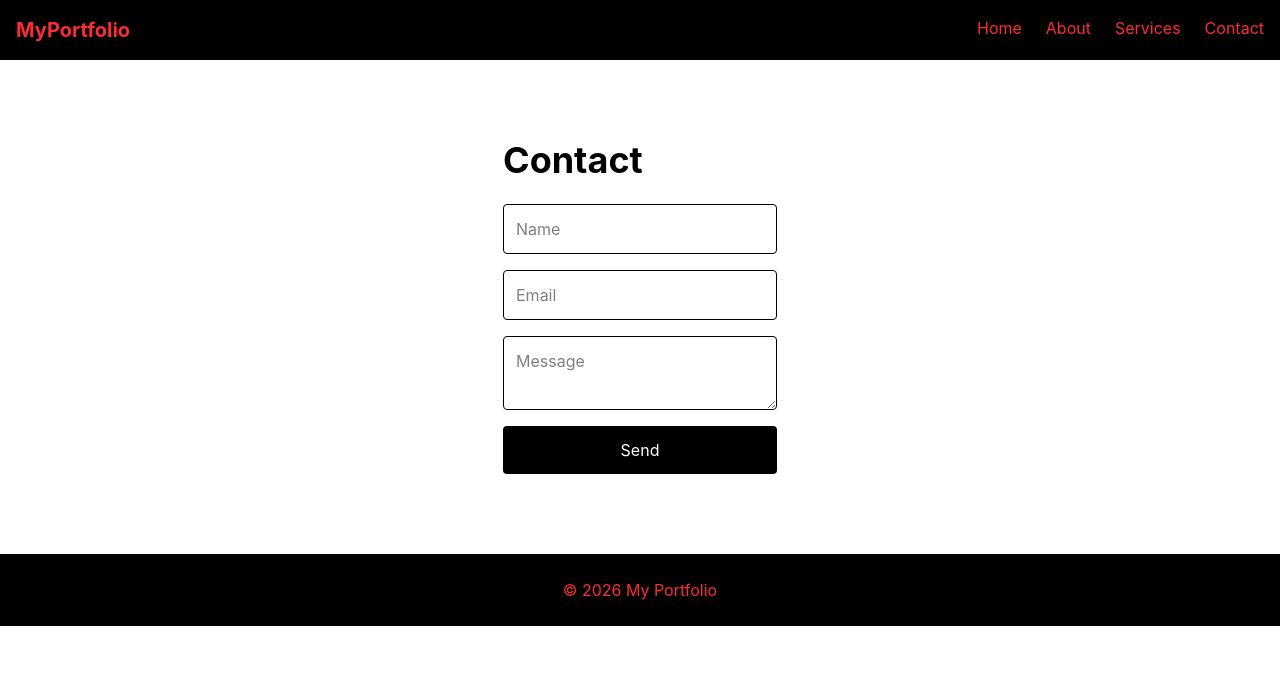
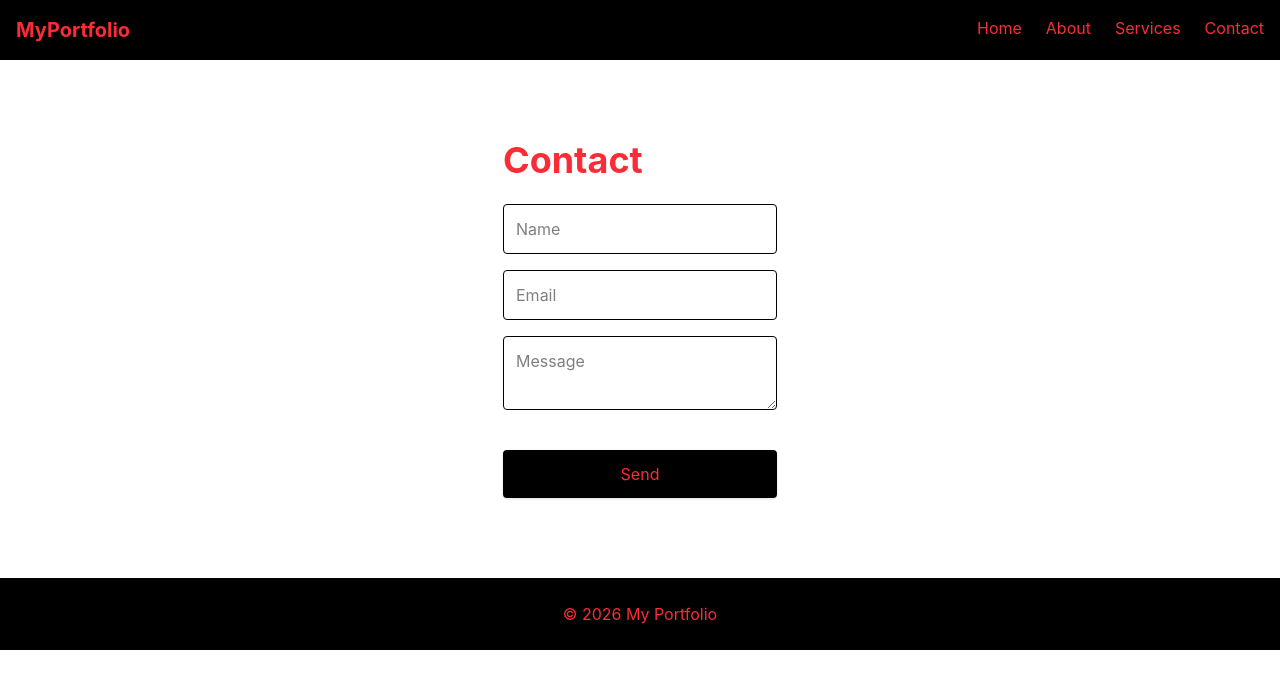
Before and after one commit to codey-doo-dev/my-web, a React (Vite) app: page /contact in a window 1280 px wide. Shown: the top 688 px of the page. Built offline with nearby package versions, Linux system fonts and the light colour scheme.

Commit message:
Second commit

```diff
--- a/src/Pages/About.jsx
+++ b/src/Pages/About.jsx
@@ -2,7 +2,7 @@ function About() {
   return (
     <div className="max-w-4xl mx-auto py-20">
 
-      <h1 className="text-4xl font-bold mb-6">
+      <h1 className="text-4xl font-bold mb-6 text-red-500">
         About Me
       </h1>
 
--- a/src/Pages/Contact.jsx
+++ b/src/Pages/Contact.jsx
@@ -2,7 +2,7 @@ function Contact() {
   return (
     <div className="max-w-xl mx-auto py-20">
 
-      <h1 className="text-4xl font-bold mb-6">
+      <h1 className="text-4xl font-bold mb-6 text-red-500">
         Contact
       </h1>
 
@@ -14,7 +14,8 @@ function Contact() {
 
         <textarea className="border p-3 rounded" placeholder="Message"></textarea>
 
-        <button className="bg-black text-white py-3 rounded hover:bg-gray-700">
+        <button className="mt-6 bg-black text-red-500 px-6 py-3 rounded
+  shadow hover:shadow-lg transition transform duration-500 hover:-translate-y-1">
           Send
         </button>
 
--- a/src/Pages/Services.jsx
+++ b/src/Pages/Services.jsx
@@ -2,7 +2,7 @@ function Services() {
   return (
     <div className="max-w-6xl mx-auto py-20">
 
-      <h1 className="text-4xl font-bold text-center mb-10">
+      <h1 className="text-4xl font-bold text-center mb-10 text-red-500">
         Services
       </h1>
 
```
